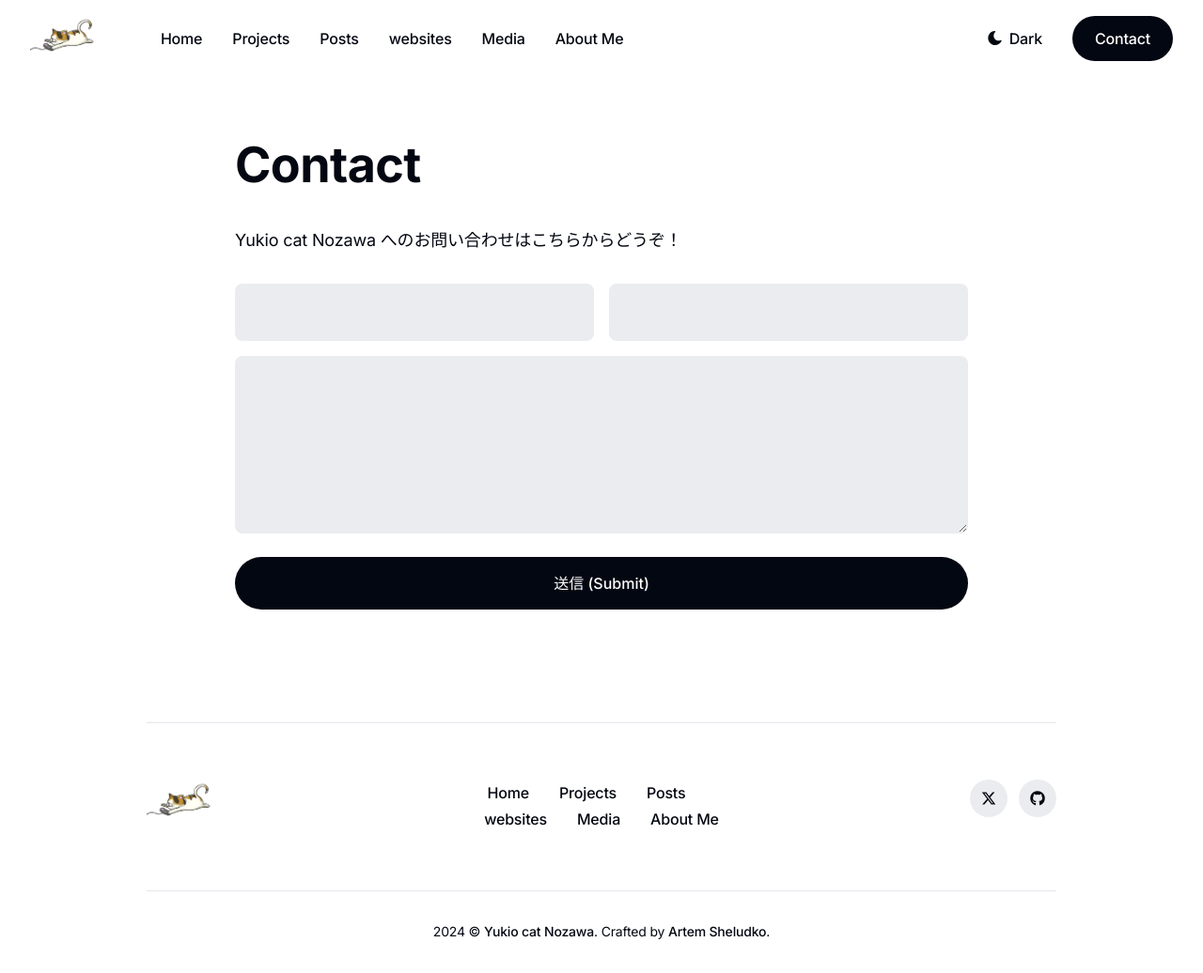
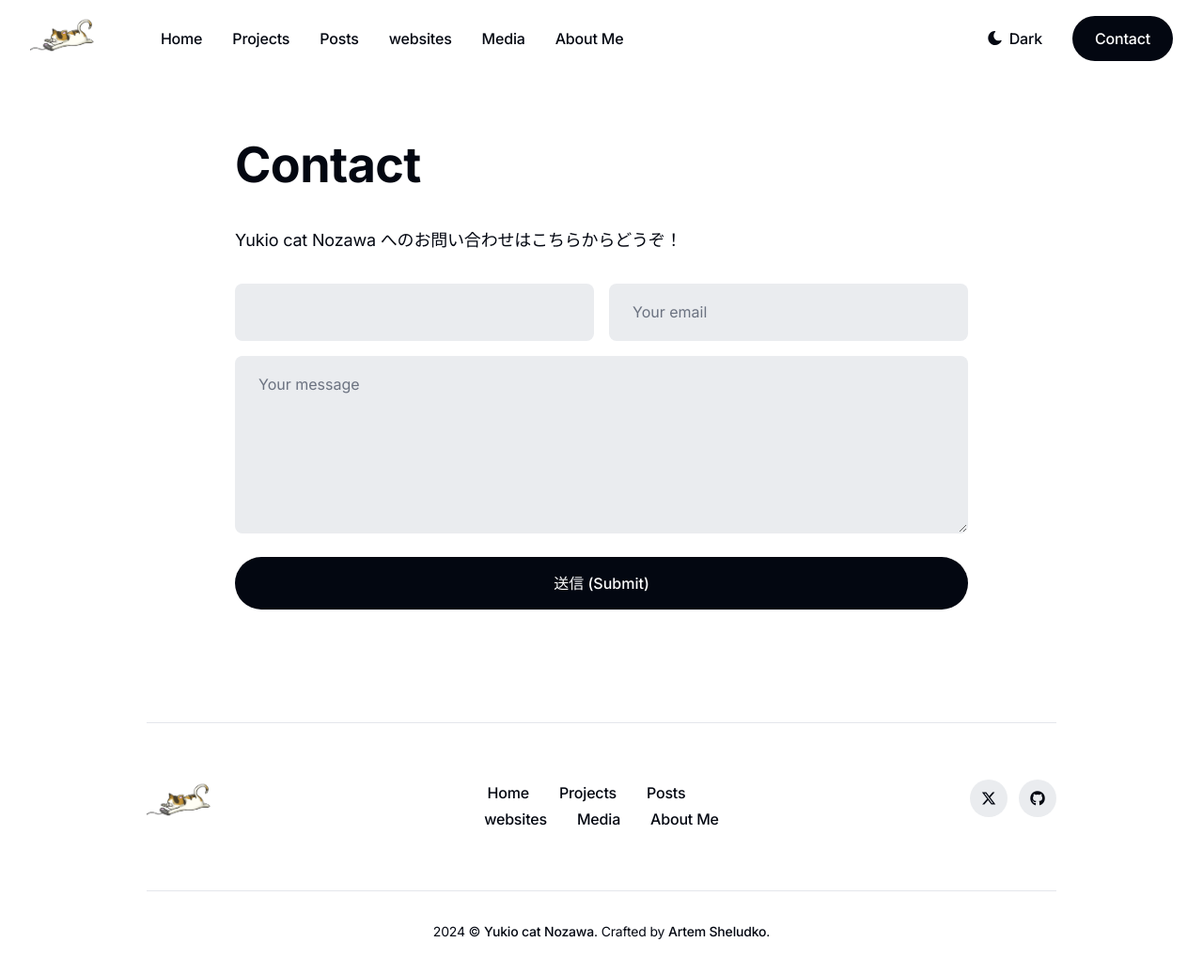
Before and after one commit to yncat/lp, a Jekyll site: the page built from _pages/contact.html, in a window 1280 px wide. Shown: the whole page at 94% size. Built offline with Jekyll 4.4.1, drawn with Linux system fonts in a browser that asks for light colours.

Commit message:
Revert "Remove placeholders from the contact form"
This reverts commit 7483012cef847370770035ce729579172e60a588.

```diff
--- a/_pages/contact.html
+++ b/_pages/contact.html
@@ -18,12 +18,12 @@ permalink: /contact/
       </div>
       <div class="form__group">
         <label class="form__label screen-reader-text" for="form-email">メールアドレス (Email)</label>
-        <input class="form__input" id="form-email" type="email" name="_replyto" required>
+        <input class="form__input" id="form-email" type="email" name="_replyto" placeholder="Your email" required>
       </div>
     </div>
     <div class="form__group">
       <label class="form__label screen-reader-text" for="form-text">メッセージ (Message)</label>
-      <textarea class="form__input" id="form-text" name="text" rows="8" required></textarea>
+      <textarea class="form__input" id="form-text" name="text" rows="8" placeholder="Your message" required></textarea>
     </div>
     <div class="form__group">
       <button class="button button--big" type="submit">送信 (Submit)</button>
```
